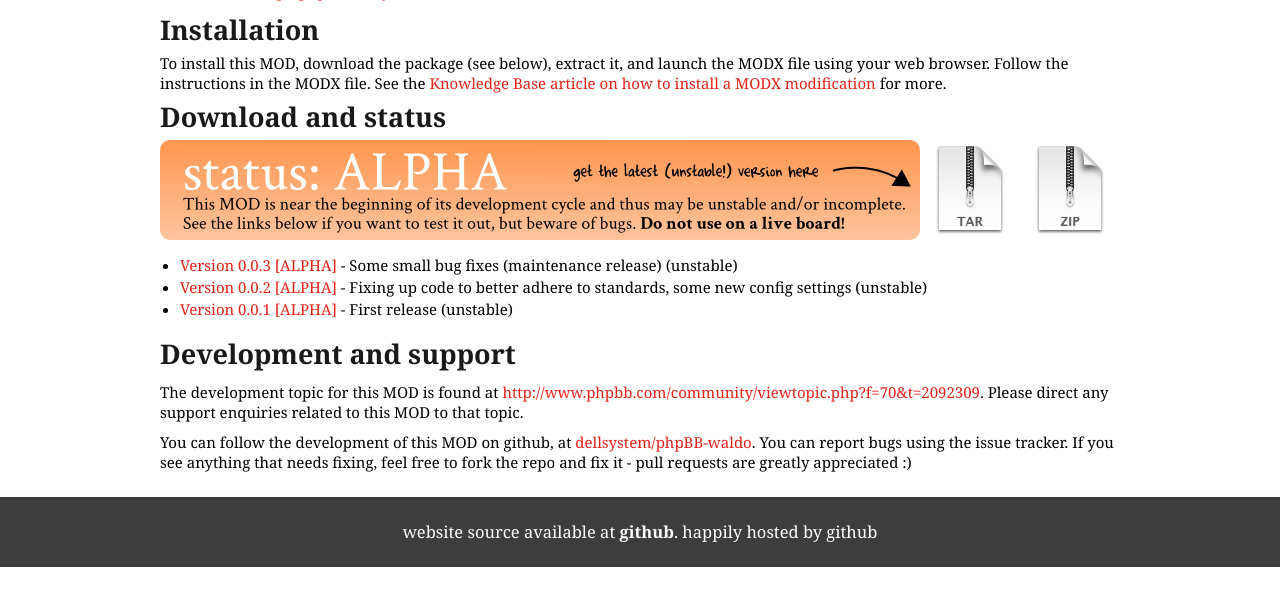
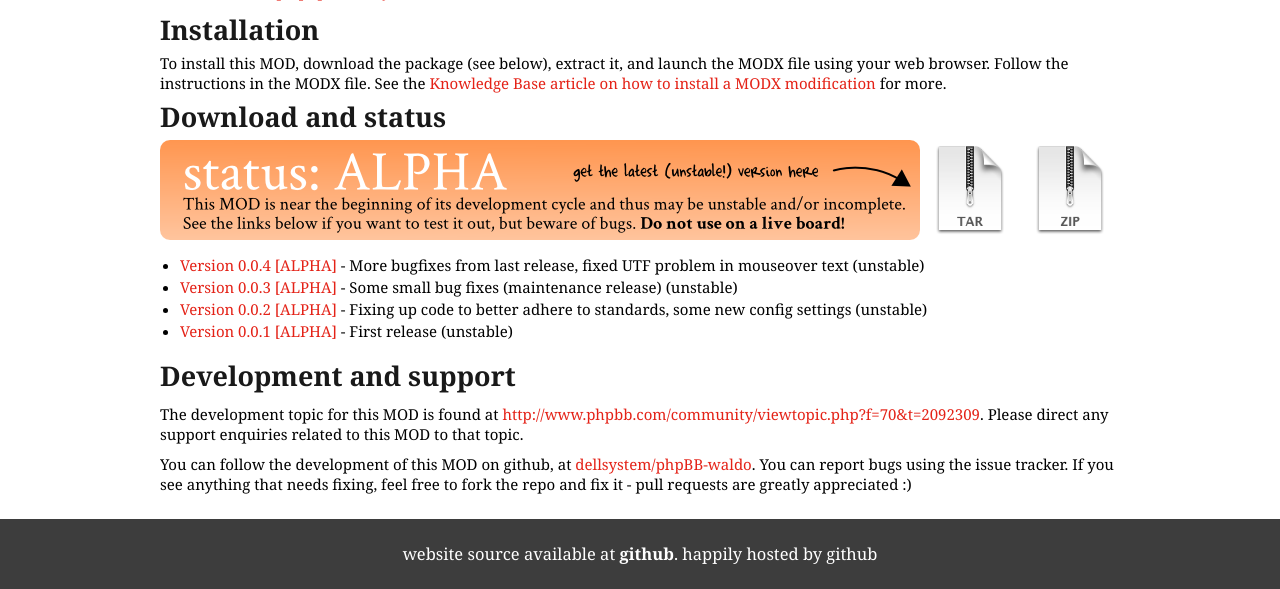
Before and after one commit to dellsystem/dellsystem.github.io, a Jekyll site: the page built from phpbb-waldo.md, in a window 1280 px wide, cut to the strip 819-1408 px from the top of the page. Built offline with Jekyll 4.4.1, drawn with Linux system fonts in a browser that asks for light colours; before the commit the page ends 1386 px from its top, so only the background shows below that.

Commit message:
new update for waldo mod, again

```diff
--- a/phpbb-waldo.md
+++ b/phpbb-waldo.md
@@ -8,6 +8,7 @@ versions:
 - {number: 0.0.1, status: ALPHA, notes: First release}
 - {number: 0.0.2, status: ALPHA, notes: "Fixing up code to better adhere to standards, some new config settings"}
 - {number: 0.0.3, status: ALPHA, notes: "Some small bug fixes (maintenance release)"}
+- {number: 0.0.4, status: ALPHA, notes: "More bugfixes from last release, fixed UTF problem in mouseover text"}
 screenshots:
 - https://github.com/dellsystem/phpBB-waldo/raw/0.1.0-dev/contrib/screenshot-index.png
 - https://github.com/dellsystem/phpBB-waldo/raw/0.1.0-dev/contrib/screenshot-profile.png
```
